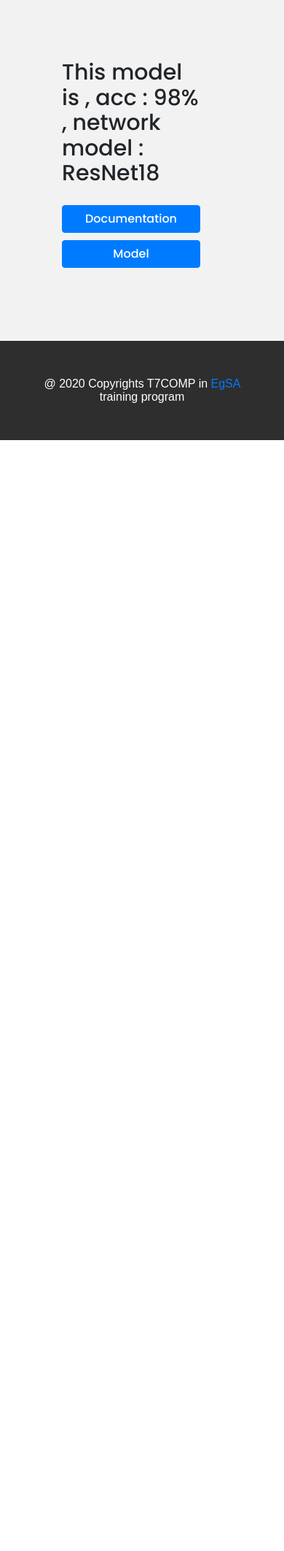
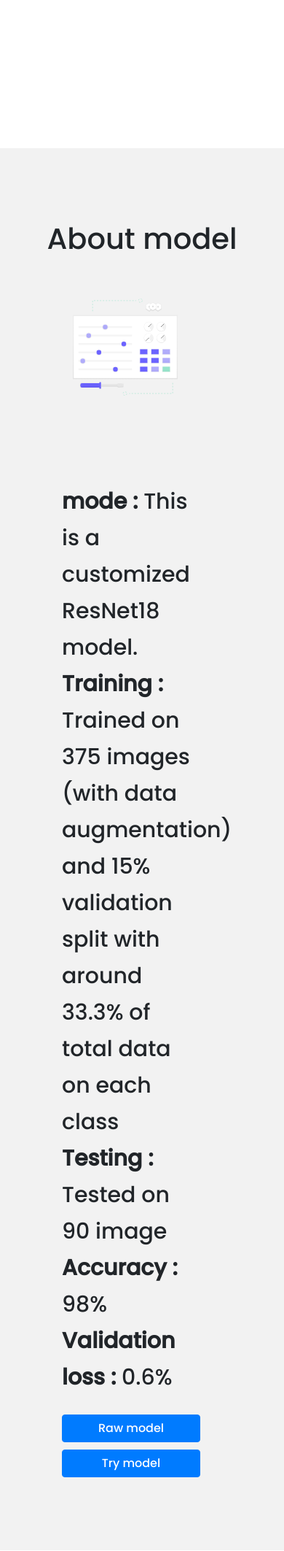
Before and after one commit to cppcoders/Sat-Classification, a Flask app: page / in a window 390 px wide; the page is wider, and only the part inside the window is pictured. Shown: the part 2702-4827 px from the top of that part at 73% size. Before the commit the page ends 3305 px from the top of that part, so only its background shows below. Run offline with Flask 2, Linux system fonts and the light colour scheme; some libraries are stand-ins or nearby versions.

Commit message:
Added about us section in home and fixed some bugs

```diff
--- a/templates/about_us.html
+++ b/templates/about_us.html
@@ -22,6 +22,8 @@
             background-color: #fff;
             width: 100%;
             padding: 20px;
+            position: fixed;
+            z-index: 1000;
             box-shadow: 0 0px 30px 0 rgba(0, 0, 0, .20), 0 0px 10px 0 rgba(0, 0, 0, .20);
         }
 
--- a/templates/home.html
+++ b/templates/home.html
@@ -112,6 +112,9 @@
             padding: 100px 100px 100px 100px;
             max-width: 100%;
         }
+        .about_model_cont{
+            padding-top: 0px;
+        }
 
         .about_project_left,
         .about_model_left {
@@ -191,15 +194,16 @@
 
     <!-- --------------------------------------------------------------------------- header end -------------------------------------------------------------->
 
-    <!-- --------------------------------------------------------------------------- about us start ----------------------------------------------------------->
+    <!-- --------------------------------------------------------------------------- about project start ----------------------------------------------------------->
     <div class="about_project" id="about_project">
         <h1>About Project</h1>
         <div class="about_project_cont row">
             <div class="about_project_left col-lg-6 col-sm-12">
                 <div>
-                    <p>This project is , the instructor : Eng . Ahmed El Baz
+                    <p style="line-height: 50px;">
+                        This project is an EgSA summer 2020 training program project, tha main goal was to build a deep learning model
+                        that takes a satellite image and classify it to <b>desert, plant or water</b>. </br>
                     </p>
-                    <button class="btn btn-primary col-lg-4 col-sm-12 col-md-4">Know more</button>
                 </div>
             </div>
 
@@ -210,7 +214,7 @@
             </div>
         </div>
     </div>
-    <!-- --------------------------------------------------------------------------- about us end --------------------------------------------------------->
+    <!-- --------------------------------------------------------------------------- about project end --------------------------------------------------------->
 
     <!-- --------------------------------------------------------------------------- about model start ----------------------------------------------------------->
     <div class="about_model">
@@ -222,14 +226,45 @@
             </div>
             <div class="about_model_left col-lg-6 col-sm-12">
                 <div>
-                    <p>This model is , acc : 98% , network model : ResNet18
+                    <p style="line-height: 50px;">
+                        <b>mode : </b> This is a customized ResNet18 model.</br>
+                        <b>Training : </b> Trained on 375 images (with data augmentation) and 15% validation split with around 33.3% of total data on each class </br>
+                        <b>Testing : </b> Tested on 90 image  </br>
+                        <b>Accuracy : </b> 98% </br>
+                        <b>Validation loss : </b> 0.6%  </br>
                     </p>
-                    <button class="btn btn-primary col-lg-4 col-sm-12 col-md-4">Documentation</button>
-                    <button class="btn btn-primary col-lg-4 col-sm-12 col-md-4">Model</button>
+                    <a href="https://www.kaggle.com/dodger23/scene-classification">
+                        <button class="btn btn-primary col-lg-4 col-sm-12 col-md-4">Raw model</button>
+                    </a>
+                    <a href="/model">
+                    <button class="btn btn-primary col-lg-4 col-sm-12 col-md-4">Try model</button>
+                    </a>
                 </div>
             </div>
         </div>
     </div>
+    <!-- --------------------------------------------------------------------------- about model end --------------------------------------------------------->
+
+    <!-- --------------------------------------------------------------------------- about us start --------------------------------------------------------->
+
+    <div class="about_project about_us">
+        <h1>About Us</h1>
+        <div class="about_project_cont row">
+            <div class="about_project_left col-lg-6 col-sm-12">
+                <div>
+                    <p style="line-height: 50px;">
+                        This project was done by T7COMP team under the instructions and supervision of Eng. Ahmed ElBaz
+                    </p>
+                    <a href="/about_us"><button class="btn btn-primary">Know more</button></a>
+                </div>
+            </div>
+
+            <div class="about_project_right col-lg-6 col-sm-12">
+                <img src="../static/about_us.svg">
+            </div>
+        </div>
+    </div>
+
     <!-- --------------------------------------------------------------------------- about us start --------------------------------------------------------->
 
 
--- a/templates/user_manuals.html
+++ b/templates/user_manuals.html
@@ -23,6 +23,7 @@
             background-color: #fff;
             width: 100%;
             padding: 20px;
+            font-size: 16px;
             box-shadow: 0 0px 30px 0 rgba(0, 0, 0, .20), 0 0px 10px 0 rgba(0, 0, 0, .20);
         }
 
@@ -132,7 +133,7 @@
             <li class="has-line-data" data-line-start="26" data-line-end="27">Wait for the model to load and display
                 your
                 images along with the class of each one in the display area.</li>
-                <img src="static/user_manuals/hts4.png">
+                <img src="static/user_manuals/hts4.png" style="width: 100%;">
             <li class="has-line-data" data-line-start="27" data-line-end="28">Repeat if you want to classify new images
                 .
             </li>
```
Also changed, not shown: static/about_us.svg (added).
